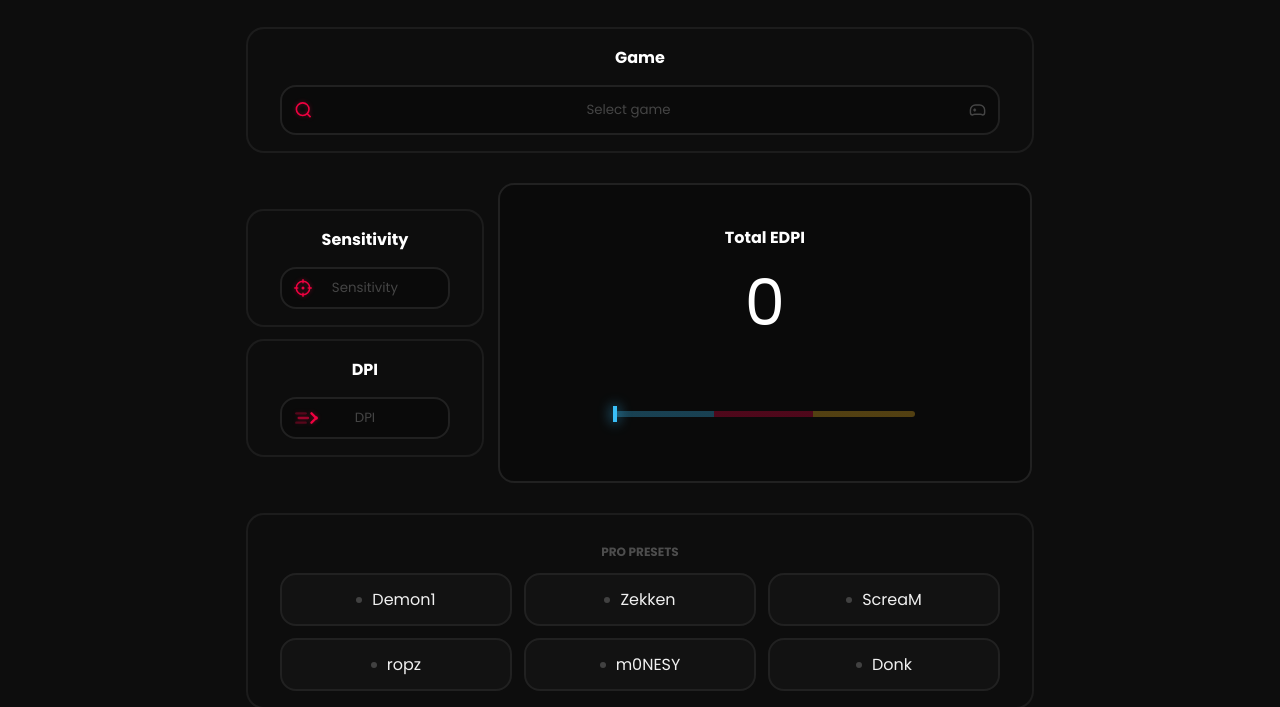
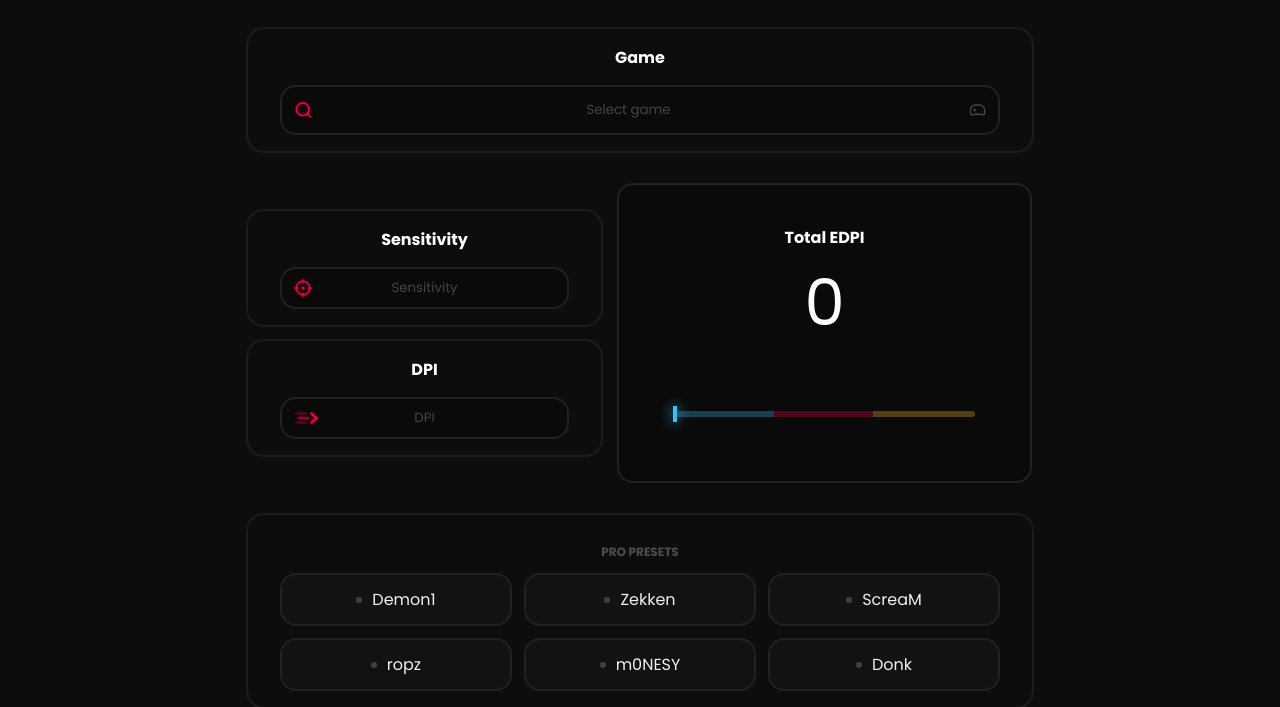
Before and after one commit to FuZiveer/Morning-Roast, a plain HTML site: page index.html in a window 1280 px wide. Both pictures are taken after a click on the button "EDPI CALCULATOR". Shown: the part 224-931 px from the top of the page. Drawn offline with nearby package versions, Linux system fonts and the light colour scheme.

Commit message:
Add files via upload

```diff
--- a/style.css
+++ b/style.css
@@ -424,7 +424,7 @@ input[type=number] {
   padding: 2.5rem 1.25rem;
   text-align: center;
   position: relative;
-  width: 100%;
+  flex: 1 0 0;
   max-width: 37.5rem;
   border: 0.125rem solid hsl(0, 0%, 13%);
   transition: all 300ms ease;
```
